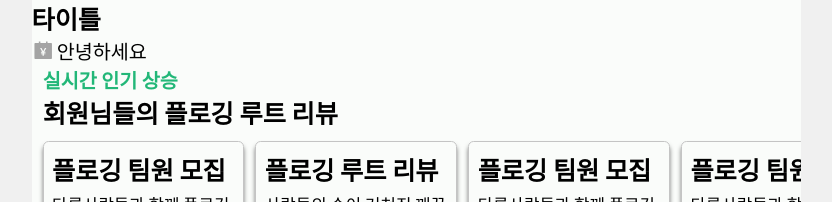
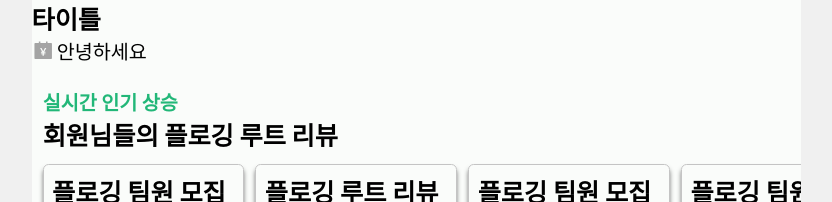
Before and after one commit to KNU-Nadal/Polzzak-Frontend, a React (Vite) app: page / in a window 1280 px wide. Shown: the top 202 px of the page, without its empty margins (224-1056 px from the left). Built offline with nearby package versions, Linux system fonts and the light colour scheme.

Commit message:
Feat : Main 내 코멘트 및 제목 컴포넌트추가

```diff
--- a/src/pages/main/DivisionTitle.jsx
+++ b/src/pages/main/DivisionTitle.jsx
@@ -5,6 +5,7 @@ const DivisionTitleWrapper = styled.div`
     display: flex;
     flex-direction: column;
     padding: 0 ${({theme}) => theme.size.sm};
+    margin-top: ${({theme}) => theme.size.base};
 `
 const Comment = styled.h2`
     font-size: ${({theme}) => theme.fontSize.base};
```
